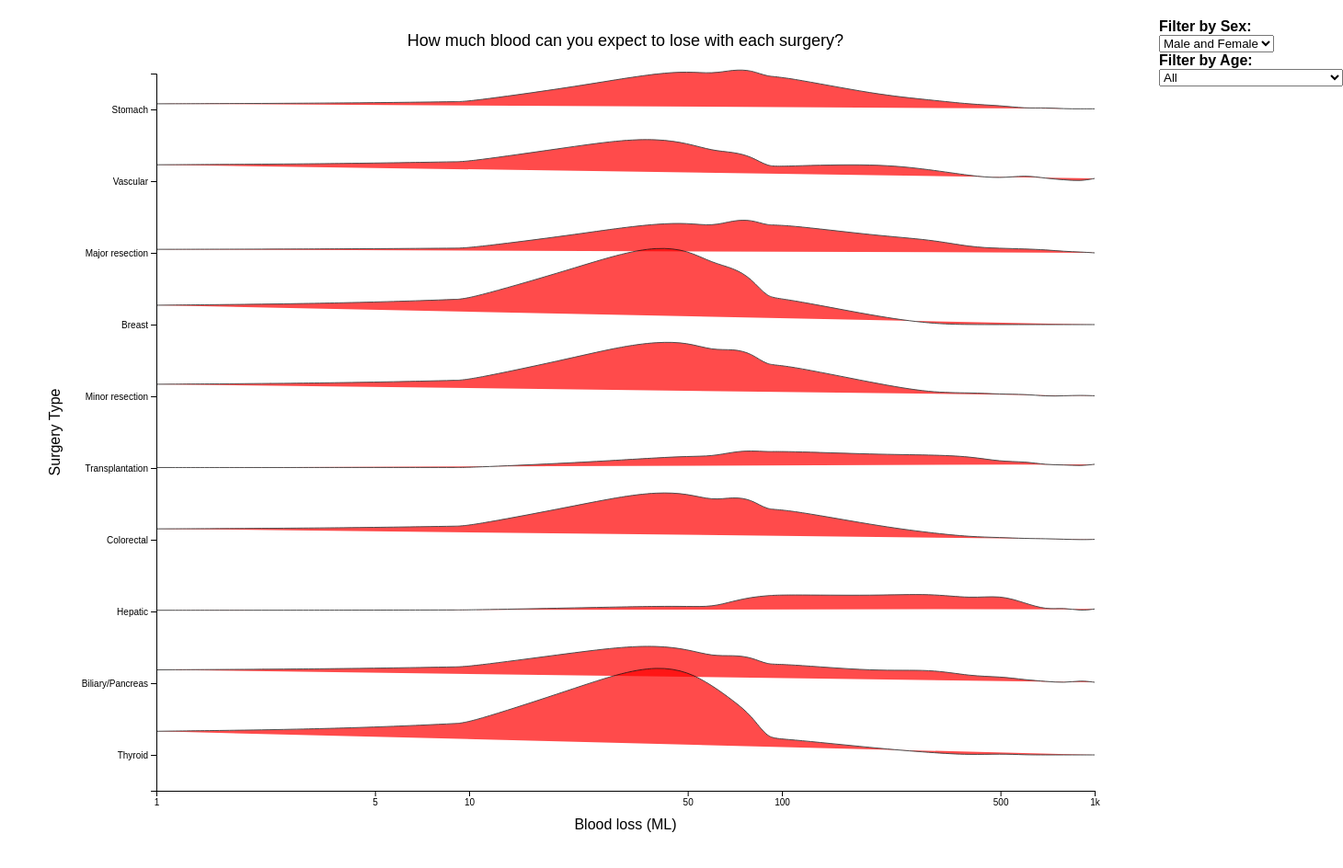
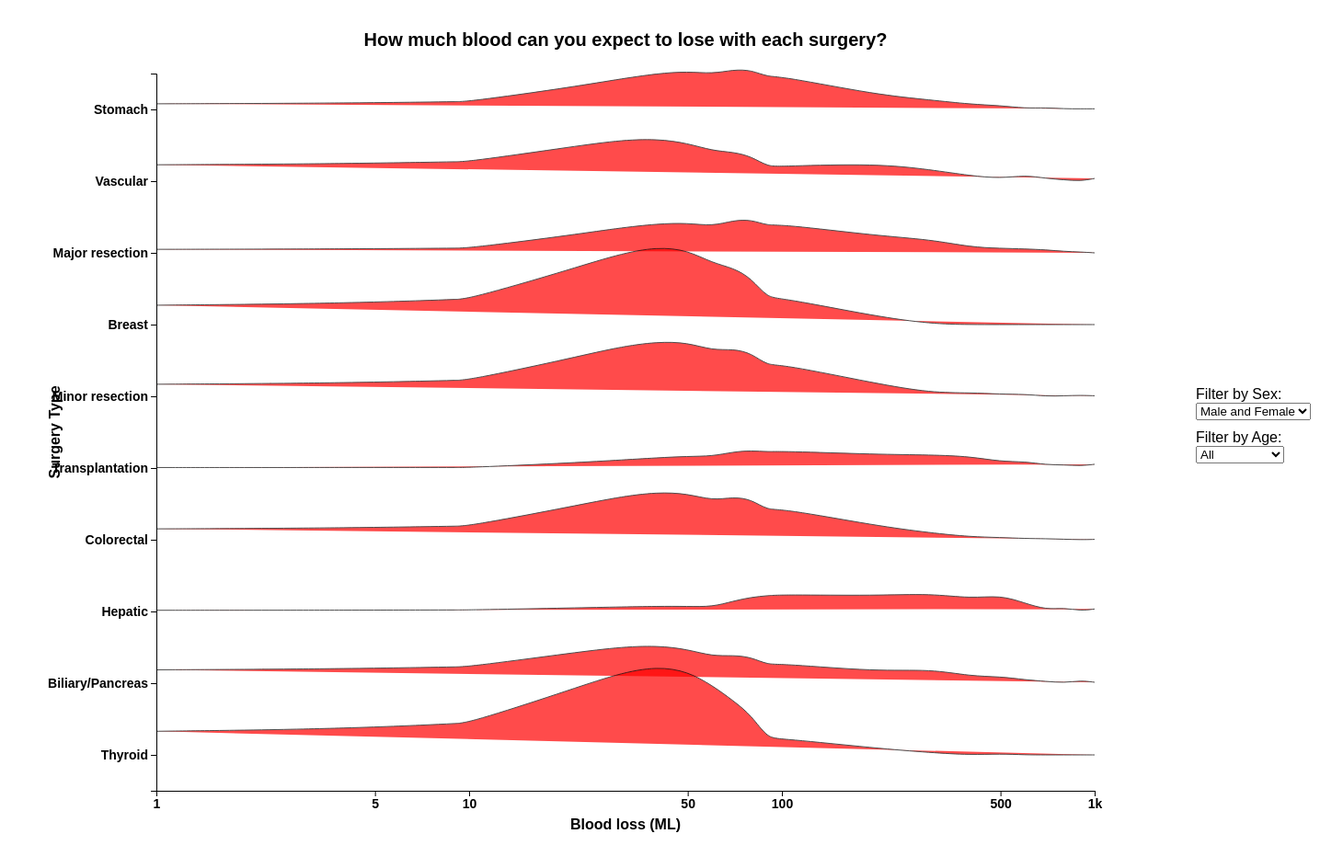
Before and after one commit to owenkyang/vitaldbvisualization, a website: page index.html in a window 1280 px wide. Shown: the whole page at 92% size, 1460 px wide, since content can reach past the window. Drawn offline with nearby package versions, Linux system fonts and the light colour scheme.

Commit message:
added larger fonts

```diff
--- a/index.html
+++ b/index.html
@@ -9,22 +9,22 @@
 <body>
     <div id="graph"></div>
     <div class="tooltip" id="tooltip"></div>
-    <div id="controls">
+    <div id="controlsWrapper">
         <div>
-        <label for="sexSelect">Filter by Sex:</label>
+          <label for="sexSelect">Filter by Sex: </label>
           <select id="sexSelect">
             <option value="Both">Male and Female</option>
             <option value="Male">Male</option>
             <option value="Female">Female</option>
           </select>
         </div>
-        <div>
-            <label for="ageSelect">Filter by Age:</label>
+        <div style="margin-top: 10px;">
+          <label for="ageSelect">Filter by Age: </label>
           <select id="ageSelect">
             <option value="All">All</option>
-              <option value="Young">Young (Age < 40)</option>
-              <option value="Middle-aged">Middle-aged (40 <= Age < 60) </option>
-              <option value="Old">Old (Age >= 60)</option>
+            <option value="Young">Young</option>
+            <option value="Middle-aged">Middle-aged</option>
+            <option value="Old">Old</option>
           </select>
         </div>
       </div>
--- a/main.js
+++ b/main.js
@@ -12,16 +12,16 @@ var svg = d3.select("#graph")
 var tooltip = d3.select("#tooltip");
 var fullData = null;
 
-// Y-scale (constant domain) + axis
+// Y-scale + axis
 var y = d3.scalePoint().range([0, height]).padding(0.5);
 var yAxisG = svg.append("g");
 
-// X-scale (recalculated on filter) + axis
+// X-scale + axis
 var x = d3.scaleLog().range([0, width]);
 var xAxisG = svg.append("g")
   .attr("transform", `translate(0, ${height})`);
 
-// KDE
+// Kernel Density Estimation
 function kernelDensityEstimator(kernel, X) {
   return function(V) {
     return X.map(x => [x, d3.mean(V, v => kernel(x - v))]);
@@ -52,8 +52,6 @@ function mostFrequentSex(rows) {
   }
   return maxSex || "Unknown";
 }
-
-// 1) Age categorization
 function categorizeAge(age) {
   if (age < 40) return "Young";
   else if (age < 60) return "Middle-aged";
@@ -62,7 +60,6 @@ function categorizeAge(age) {
 
 // Load data
 d3.csv("cases.csv").then(function(data) {
-  // Filter & parse
   fullData = data
     .filter(d =>
       d.intraop_ebl !== "" && d.intraop_ebl !== null && !isNaN(d.intraop_ebl)
@@ -79,69 +76,78 @@ d3.csv("cases.csv").then(function(data) {
            : d.sex.trim()
     }));
 
-  // Y domain (all surgery types). This never changes
+  // Y domain
   const allOpTypes = Array.from(new Set(fullData.map(d => d.op_type)));
   y.domain(allOpTypes);
-  yAxisG.call(d3.axisLeft(y));
+  yAxisG.call(d3.axisLeft(y))
+    // Increase category label size + bold
+    .selectAll("text")
+    .style("font-size", "14px")
+    .style("font-weight", "bold");
 
-  // Add axis labels & title
+  // Axis labels & bold
   svg.append("text")
     .attr("text-anchor", "middle")
     .attr("x", width / 2)
     .attr("y", height + margin.bottom * 0.7)
     .style("font-size", "16px")
+    .style("font-weight", "bold")  // bold x-axis label
     .text("Blood loss (ML)");
 
   svg.append("text")
     .attr("text-anchor", "middle")
     .attr("transform", `translate(${-margin.left*0.7}, ${height/2}) rotate(-90)`)
     .style("font-size", "16px")
+    .style("font-weight", "bold")  // bold y-axis label
     .text("Surgery Type");
 
   svg.append("text")
     .attr("text-anchor", "middle")
+    .style("font-size", "20px")
+    .style("font-weight", "bold")  // bold chart title
     .attr("x", width / 2)
     .attr("y", -margin.top / 2)
-    .style("font-size", "18px")
     .text("How much blood can you expect to lose with each surgery?");
 
-  // By default, show sex=Both, age=All
+  // Default: Both + All
   updateChart("Both", "All");
 });
 
-// 2) updateChart with sexFilter + ageFilter
+// update chart
 function updateChart(sexFilter, ageFilter) {
-  // 2a) Filter data by sex
-  let filteredData = (sexFilter === "Both")
-    ? fullData
+  // Filter
+  let filteredData = (sexFilter === "Both") ? fullData
     : fullData.filter(d => d.sex === sexFilter);
-
-  // 2b) Filter data by age category
   if (ageFilter !== "All") {
     filteredData = filteredData.filter(d => categorizeAge(d.age) === ageFilter);
   }
 
-  // 2c) Clip domain for EBL [1..95th percentile]
+  // Domain [1..95th percentile]
   let eblValues = filteredData.map(d => d.intraop_ebl).sort(d3.ascending);
   let ebl95 = d3.quantile(eblValues, 0.95);
   filteredData = filteredData.filter(d => d.intraop_ebl >= 1 && d.intraop_ebl <= ebl95);
 
-  // 2d) Recalc x domain
   x.domain([1, ebl95 || 1]);
   let customTicks = [1, 5, 10, 50, 100, 500, 1000, 5000].filter(t => t <= ebl95);
-  let xAxis = d3.axisBottom(x).tickValues(customTicks).tickFormat(d3.format("~s"));
-  xAxisG.call(xAxis);
+  let xAxis = d3.axisBottom(x)
+    .tickValues(customTicks)
+    .tickFormat(d3.format("~s"));
 
-  // 2e) Compute distributions
+  // Draw x-axis with bigger bold ticks
+  xAxisG.call(xAxis)
+    .selectAll("text")
+    .style("font-size", "14px")
+    .style("font-weight", "bold");
+
+  // Compute stats
   let kdEstimator = kernelDensityEstimator(kernelEpanechnikov(40), x.ticks(50));
-  let allOpTypes = y.domain(); // same surgeries as the full domain
+  let allOpTypes = y.domain();
 
-  // For each surgery type, build the density if we have data
   let allDensity = allOpTypes.map(opType => {
     let rows = filteredData.filter(d => d.op_type === opType);
-    if (!rows.length) return null;
+    let ebls = rows.map(d => d.intraop_ebl);
+    if (ebls.length < 2) return null; // skip if < 2 points
 
-    let ebls = rows.map(d => d.intraop_ebl);
     let medianEBL = d3.median(ebls);
     let stdEBL    = standardDeviation(ebls);
     let avgAge    = d3.mean(rows, d => d.age);
@@ -150,19 +156,14 @@ function updateChart(sexFilter, ageFilter) {
     return {
       key: opType,
       density: kdEstimator(ebls),
-      stats: {
-        medianEBL,
-        stdEBL,
-        avgAge,
-        modeSex
-      }
+      stats: { medianEBL, stdEBL, avgAge, modeSex }
     };
   }).filter(d => d !== null);
 
-  // 2f) Remove old violins
+  // remove old violins
   svg.selectAll(".violins").remove();
 
-  // 2g) Animation lines
+  // define lines for animation
   let zeroLine = d3.line()
     .curve(d3.curveBasis)
     .x(pt => x(pt[0]))
@@ -173,7 +174,7 @@ function updateChart(sexFilter, ageFilter) {
     .x(pt => x(pt[0]))
     .y(pt => -pt[1] * 8000);
 
-  // 2h) Draw new violins
+  // Draw violins
   svg.selectAll(".violins")
     .data(allDensity, d => d.key)
     .enter()
@@ -183,7 +184,6 @@ function updateChart(sexFilter, ageFilter) {
       .each(function(d) {
         d.density = d.density.sort((a,b) => a[0] - b[0]);
       })
-      // start at zero line
       .attr("d", d => zeroLine(d.density))
       .on("mouseover", function(event, d) {
         let lines = [
@@ -214,9 +214,9 @@ function updateChart(sexFilter, ageFilter) {
       .attr("d", d => finalLine(d.density));
 }
 
-// 3) Listen to both dropdown changes
-document.getElementById("sexSelect").addEventListener("change", applyFilters);
-document.getElementById("ageSelect").addEventListener("change", applyFilters);
+// Listen to both dropdown changes
+document.getElementById("sexSelect").onchange = applyFilters;
+document.getElementById("ageSelect").onchange = applyFilters;
 
 function applyFilters() {
   let sexFilter = d3.select("#sexSelect").property("value");
--- a/style.css
+++ b/style.css
@@ -36,12 +36,12 @@
   }
   #graph {
     /* The chart container */
-    margin-right: 40px; /* some gap before the dropdown */
+    margin-right: 80px; /* some gap before the dropdown */
   }
-  #controls {
-    /* The container for the dropdown on the right */
-    display: flex;
-    flex-direction: column;
+  #controlsWrapper {
+    margin: 0 auto;
+    width: 250px; /* or whatever width you like */
+    margin-top: 400px;
   }
   #controls label {
     font-weight: bold;
```
Lines whose indentation alone changed are shown as unchanged.
